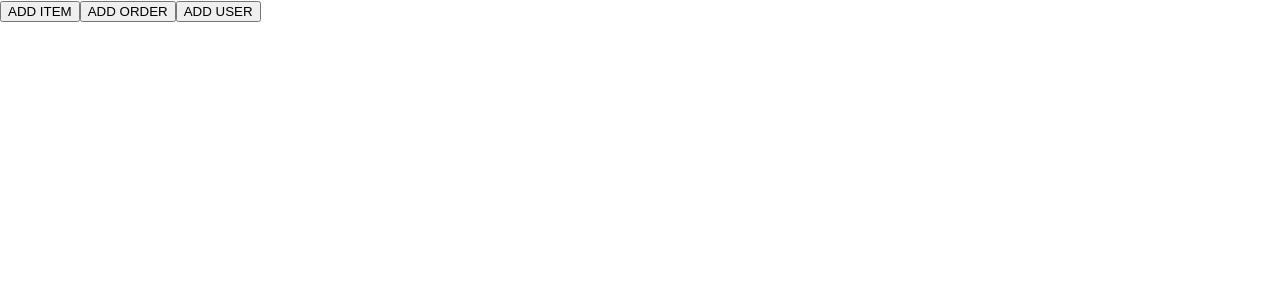
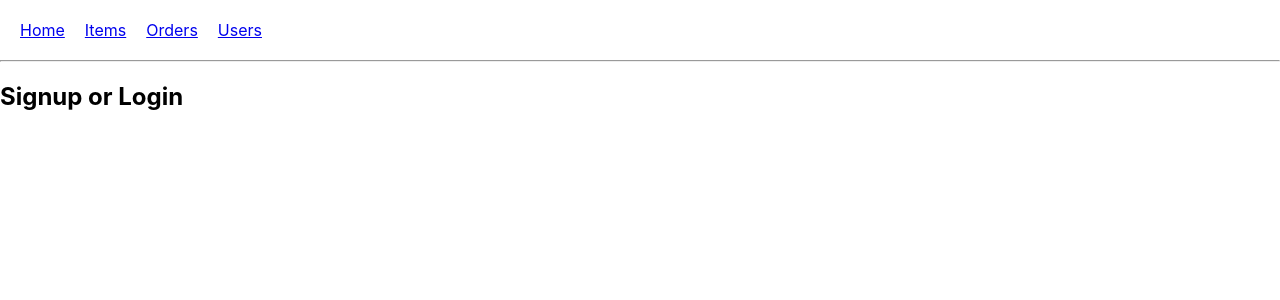
Before and after one commit to MasReed/Nodo-Manager, a React (Create React App) app in the folder nodo-manager-frontend/: page / in a window 1280 px wide. Shown: the top 300 px of the page. Built offline with nearby package versions, Linux system fonts and the light colour scheme; no server answers.

Commit message:
implement react-dom-router for basic page navigation

```diff
--- a/nodo-manager-frontend/src/App.js
+++ b/nodo-manager-frontend/src/App.js
@@ -1,11 +1,11 @@
 import React, { useEffect } from 'react'
 import { useDispatch } from 'react-redux'
 
-// import {
-//   Switch,
-//   Route,
-//   Link
-// } from "react-router-dom";
+import {
+  Switch,
+  Route,
+  Link
+} from "react-router-dom";
 
 import {
   initializeItems,
@@ -67,16 +67,54 @@ function App() {
     }))
   }
 
+  const navBtnStyle = {
+    padding: '10px',
+    margin: '10px 0'
+  }
+
   return (
     <div>
-      <button onClick={ addItem }>ADD ITEM</button>
-      <button onClick={ addOrder }>ADD ORDER</button>
-      <button onClick={ addUser }>ADD USER</button>
-      <ItemsList />
-      <OrdersList />
-      <UsersList />
+      <React.Fragment>
+        <nav  style={navBtnStyle}>
+          <Link to='/' style={navBtnStyle}>Home</Link>
+          <Link to='/items' style={navBtnStyle}>Items</Link>
+          <Link to='/orders' style={navBtnStyle}>Orders</Link>
+          <Link to='/users' style={navBtnStyle}>Users</Link>
+        </nav>
+        <hr />
+      </React.Fragment>
+
+      <React.Fragment>
+        <Switch>
+
+          <Route path='/items'>
+            <button onClick={ addItem }>ADD ITEM</button>
+            <ItemsList />
+          </Route>
+
+          <Route path='/orders'>
+            <button onClick={ addOrder }>ADD ORDER</button>
+            <OrdersList />
+          </Route>
+
+          <Route path='/users'>
+            <button onClick={ addUser }>ADD USER</button>
+            <UsersList />
+          </Route>
+
+          <Route path='/'>
+            {<h2>Signup or Login</h2>}
+          </Route>
+
+          <Route path="*">
+            {<h2>Not Found</h2>}
+          </Route>
+
+        </Switch>
+      </React.Fragment>
+
     </div>
-  );
+  )
 }
 
 export default App;
```
